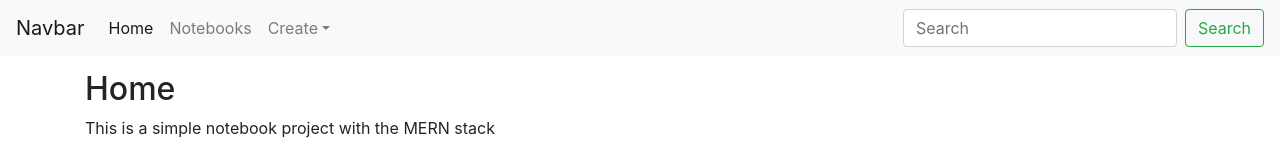
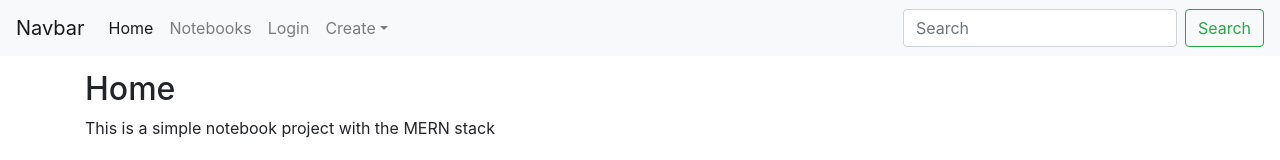
Before and after one commit to Frejasari/simply-notes, a React (Create React App) app in the folder client/: page / in a window 1280 px wide. Shown: the top 160 px of the page. Built offline with nearby package versions, Linux system fonts and the light colour scheme.

Commit message:
add temporarly login when user is not logged in to allow for easy testing

```diff
--- a/client/src/components/Navigation.js
+++ b/client/src/components/Navigation.js
@@ -1,5 +1,6 @@
 import React, { Component } from "react";
 import { NavLink, Link } from "react-router-dom";
+import api from "../api";
 
 const NavItem = props => (
   <li className="nav-item">
@@ -69,6 +70,7 @@ class Navigation extends Component {
           <ul className="navbar-nav mr-auto">
             <NavItem path="/">Home</NavItem>
             <NavItem path="/notebooks">Notebooks</NavItem>
+            {!api.isLoggedIn() && <NavItem path="/login">Login</NavItem>}
             <NavDropdown name="Create">
               <Link className="dropdown-item" to="/add-notebook">
                 Notebook
```
